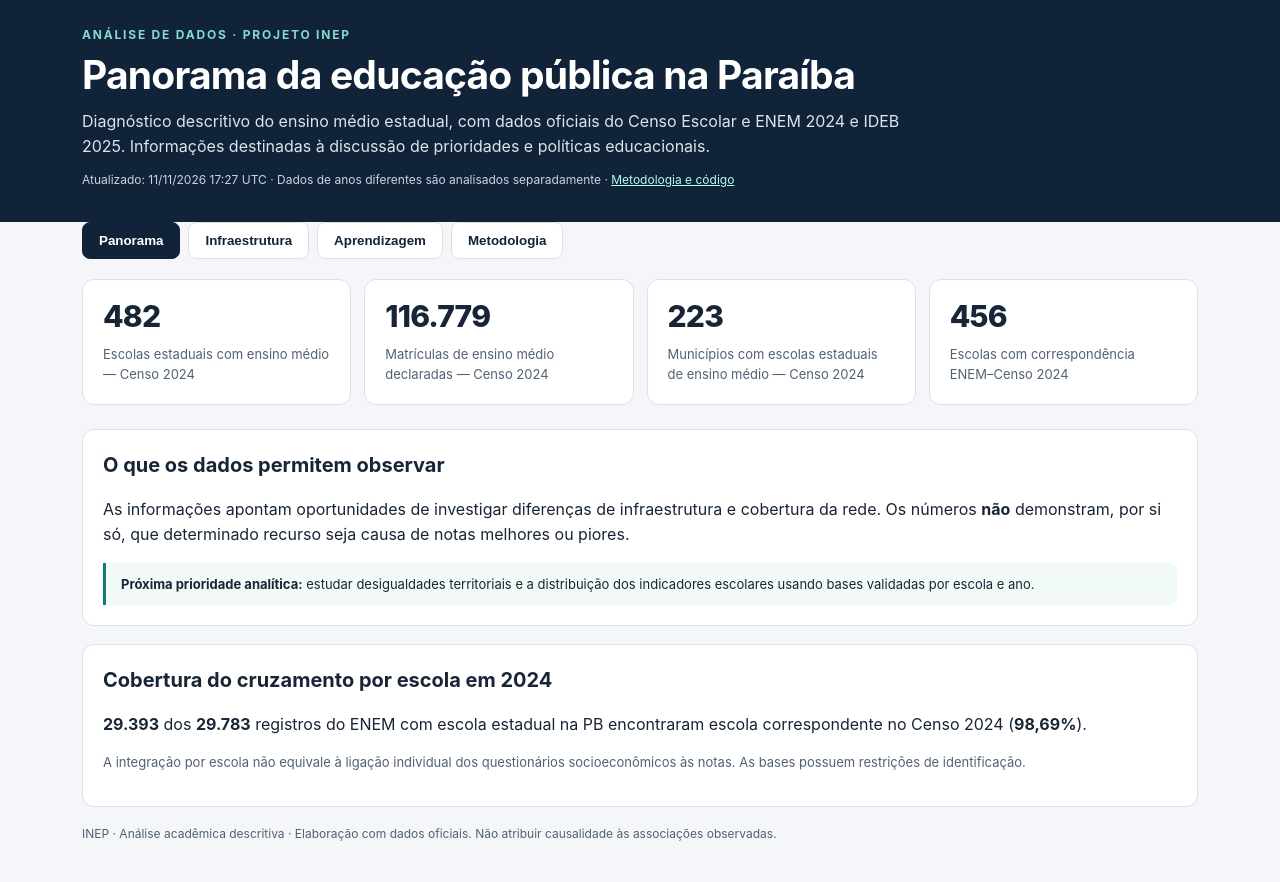
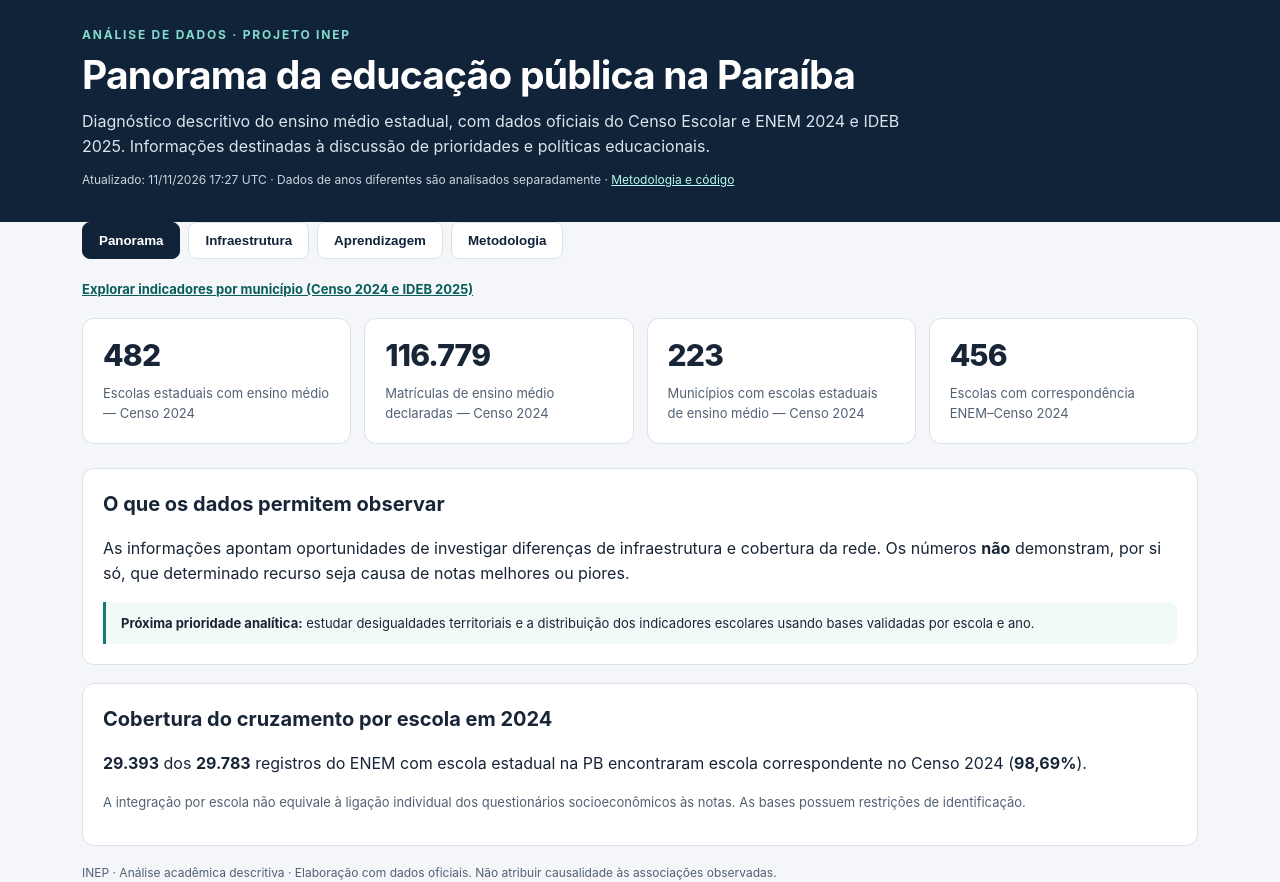
Before and after one commit to psoaresvieira/projeto_inep, a plain HTML site: page dashboard/index.html in a window 1280 px wide. Before the commit the page ends 843 px from the top, so only its background shows below. Drawn offline with Linux system fonts and the light colour scheme.

Commit message:
feat: conecta painel geral à análise municipal

```diff
--- a/dashboard/index.html
+++ b/dashboard/index.html
@@ -50,6 +50,7 @@ footer{font-size:12px;color:var(--muted);padding:20px 0}
 <button role="tab" aria-selected="false" aria-controls="desempenho" id="tab-desempenho">Aprendizagem</button>
 <button role="tab" aria-selected="false" aria-controls="metodo" id="tab-metodo">Metodologia</button>
 </nav>
+<p class="small" style="margin:0 0 19px"><a href="municipios.html" style="font-weight:700">Explorar indicadores por município (Censo 2024 e IDEB 2025)</a></p>
 <section class="panel" id="panorama" role="tabpanel" aria-labelledby="tab-panorama">
 <div class="cards">
 <div class="card"><div class="number">482</div><div class="label">Escolas estaduais com ensino médio — Censo 2024</div></div>
```
